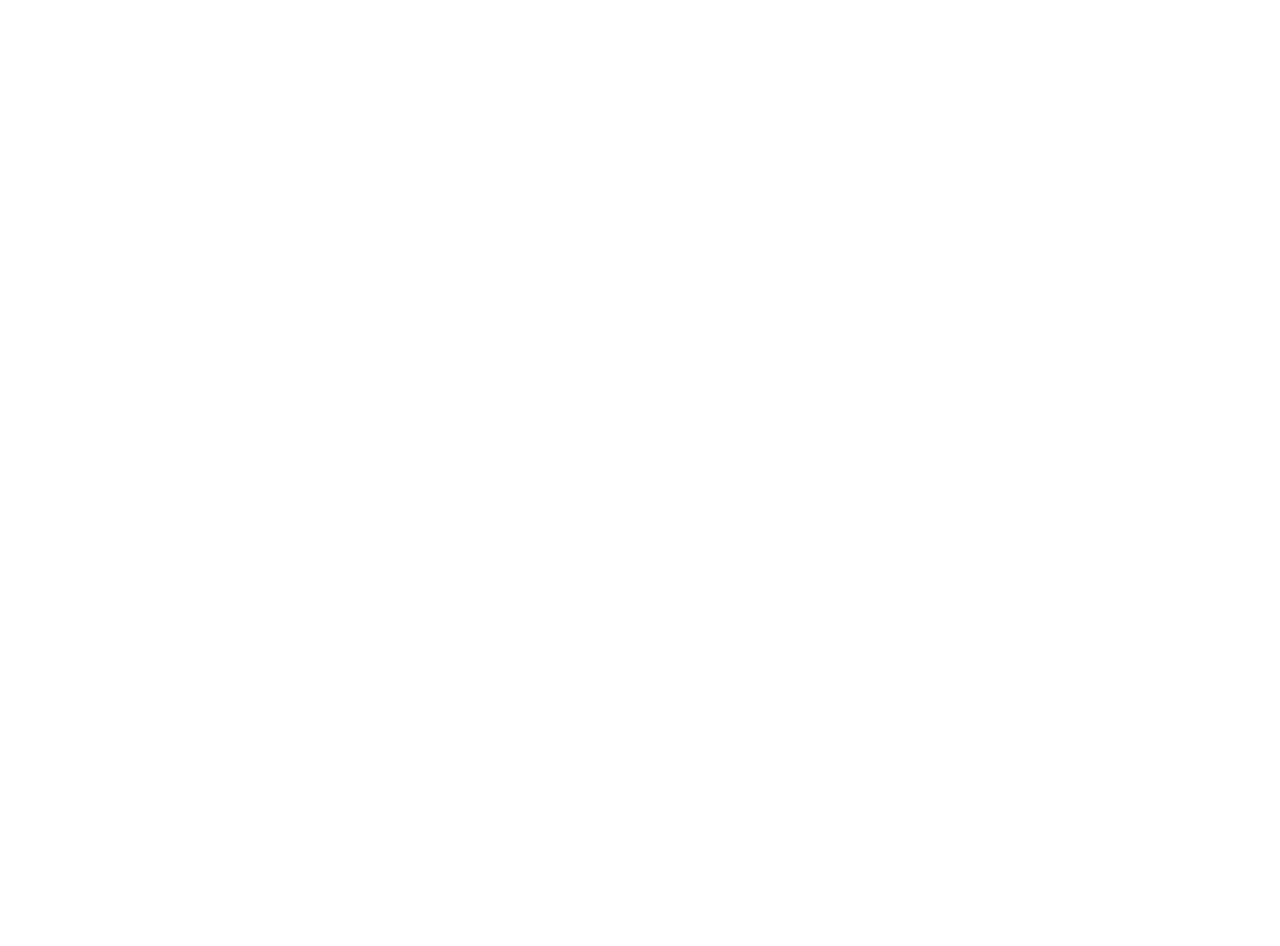
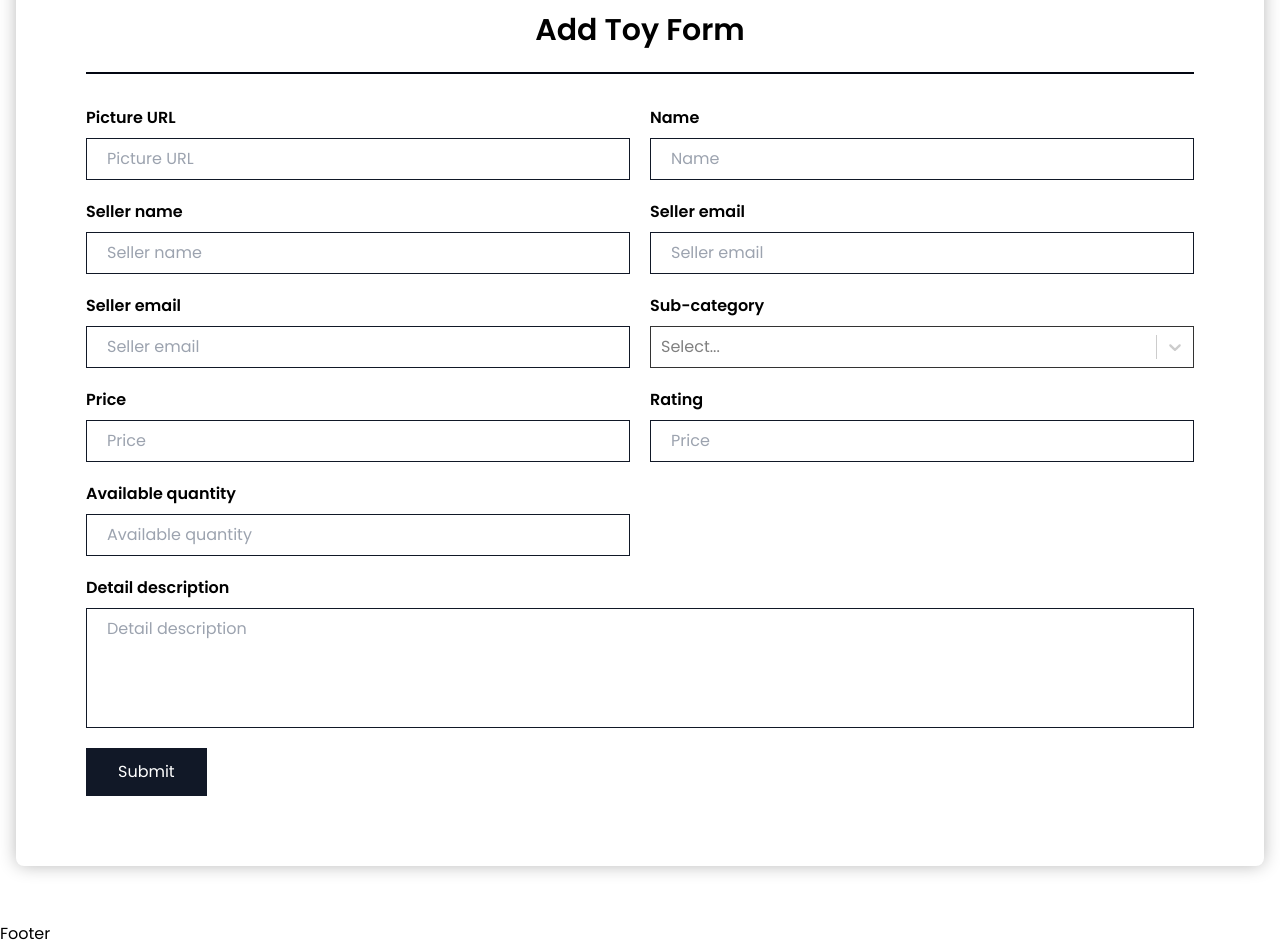
Before and after one commit to babunewgit1/fancy_toy_client_side, a React (Vite) app: page /addtoy in a window 1280 px wide. Shown: the part 500-1446 px from the top of the page. Before the commit the page ends 800 px from the top, so only its background shows below. Built offline with nearby package versions, Linux system fonts and the light colour scheme; no server answers.

Commit message:
log out functionility done

```diff
--- a/package.json
+++ b/package.json
@@ -16,7 +16,8 @@
     "react-hook-form": "^7.43.9",
     "react-hot-toast": "^2.4.1",
     "react-icons": "^4.8.0",
-    "react-router-dom": "^6.11.2"
+    "react-router-dom": "^6.11.2",
+    "react-select": "^5.7.3"
   },
   "devDependencies": {
     "@types/react": "^18.0.28",
--- a/src/Pages/Addtoy/Addtoy.jsx
+++ b/src/Pages/Addtoy/Addtoy.jsx
@@ -1,10 +1,139 @@
-import React from "react";
+import React, { useState } from "react";
 import Bannar from "../Shared/Bannar/Bannar";
+import CreatableSelect from "react-select/creatable";
+const options = [
+  { value: "sports car", label: "sports car" },
+  { value: "truck", label: "truck" },
+  { value: "regular car", label: "regular car" },
+  { value: "mini fire truck", label: "mini fire truck" },
+  { value: "mini fire truck", label: "mini fire truck" },
+  { value: "mini police car", label: "mini police car" },
+  { value: "Others", label: "Others" },
+];
 
 const Addtoy = () => {
+  const [selectedOption, setSelectedOption] = useState(null);
   return (
     <section id="addtoy">
       <Bannar bannar={"Add Toy"}></Bannar>
+      <div className="toyform py-14">
+        <div className="mycontainer">
+          <div className="addToyFull">
+            <div className="addToy-form text-center">
+              <h2 className="text-3xl font-semibold border-b-2 border-gray-950 pb-6">
+                Add Toy Form
+              </h2>
+            </div>
+            <div className="addToysInput mt-8">
+              <form>
+                <div className="toyFormWrapper grid grid-cols-2 gap-5">
+                  <div className="houseInput">
+                    <label className="font-semibold mb-2 block">
+                      Picture URL
+                    </label>
+                    <input
+                      className="block w-full border border-gray-900 px-5 py-2 outline-none"
+                      type="text"
+                      placeholder="Picture URL"
+                    />
+                  </div>
+                  <div className="houseInput">
+                    <label className="font-semibold mb-2 block">Name</label>
+                    <input
+                      className="block w-full border border-gray-900 px-5 py-2 outline-none"
+                      type="text"
+                      placeholder="Name"
+                    />
+                  </div>
+                  <div className="houseInput">
+                    <label className="font-semibold mb-2 block">
+                      Seller name
+                    </label>
+                    <input
+                      className="block w-full border border-gray-900 px-5 py-2 outline-none"
+                      type="text"
+                      placeholder="Seller name"
+                    />
+                  </div>
+                  <div className="houseInput">
+                    <label className="font-semibold mb-2 block">
+                      Seller email
+                    </label>
+                    <input
+                      className="block w-full border border-gray-900 px-5 py-2 outline-none"
+                      type="text"
+                      placeholder="Seller email"
+                    />
+                  </div>
+                  <div className="houseInput">
+                    <label className="font-semibold mb-2 block">
+                      Seller email
+                    </label>
+                    <input
+                      className="block w-full border border-gray-900 px-5 py-2 outline-none"
+                      type="text"
+                      placeholder="Seller email"
+                    />
+                  </div>
+                  <div className="houseInput">
+                    <label className="font-semibold mb-2 block">
+                      Sub-category
+                    </label>
+                    <CreatableSelect
+                      defaultValue={selectedOption}
+                      onChange={setSelectedOption}
+                      options={options}
+                    />
+                  </div>
+                  <div className="houseInput">
+                    <label className="font-semibold mb-2 block">Price</label>
+                    <input
+                      className="block w-full border border-gray-900 px-5 py-2 outline-none"
+                      type="text"
+                      placeholder="Price"
+                    />
+                  </div>
+                  <div className="houseInput">
+                    <label className="font-semibold mb-2 block">Rating</label>
+                    <input
+                      className="block w-full border border-gray-900 px-5 py-2 outline-none"
+                      type="text"
+                      placeholder="Price"
+                    />
+                  </div>
+                  <div className="houseInput">
+                    <label className="font-semibold mb-2 block">
+                      Available quantity
+                    </label>
+                    <input
+                      className="block w-full border border-gray-900 px-5 py-2 outline-none"
+                      type="text"
+                      placeholder="Available quantity"
+                    />
+                  </div>
+                  <div className="houseInput col-span-2">
+                    <label className="font-semibold mb-2 block">
+                      Detail description
+                    </label>
+                    <textarea
+                      placeholder="Detail description"
+                      className="block h-[120px] resize-none w-full border border-gray-900 px-5 py-2 outline-none"
+                    ></textarea>
+                  </div>
+                  <div className="submitButton">
+                    <button
+                      className="text-white bg-gray-900 px-8 py-3"
+                      type="submit"
+                    >
+                      Submit
+                    </button>
+                  </div>
+                </div>
+              </form>
+            </div>
+          </div>
+        </div>
+      </div>
     </section>
   );
 };
--- a/src/index.css
+++ b/src/index.css
@@ -141,4 +141,23 @@ body {
   background-position: center;
   background-size: cover;
   padding: 120px 0px;
+  background-attachment: fixed;
 }
+
+.addToyFull {
+  box-shadow: 0px 0px 18px -1px rgba(0, 0, 0, 0.3);
+  border-radius: 8px;
+  padding: 70px;
+}
+
+.css-13cymwt-control,
+.css-t3ipsp-control {
+  border-radius: 0 !important;
+  border: 1px solid #333 !important;
+  min-height: 42px !important;
+  box-shadow: none !important;
+}
+
+.submitButton button {
+  position: relative;
+}
```
Also changed, not shown: 1 other file (tests, documents, lock files or other folders).
